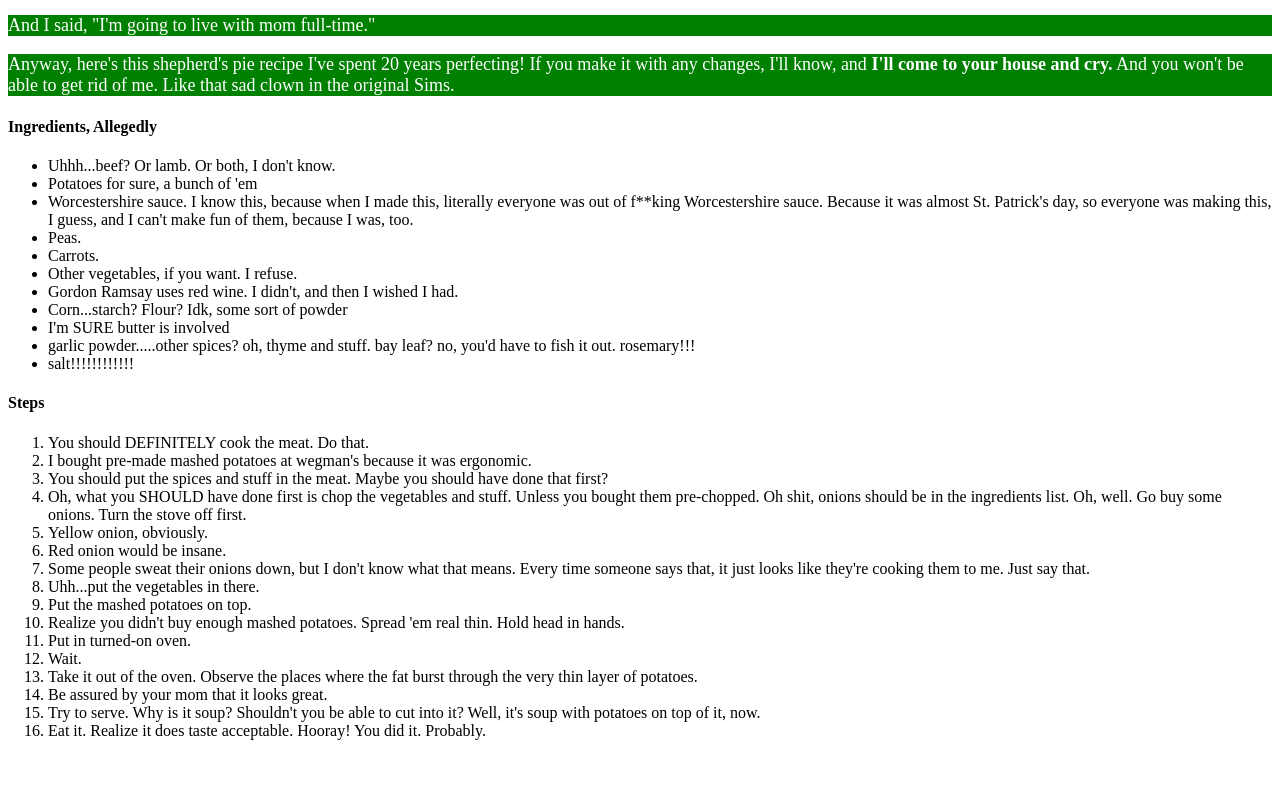
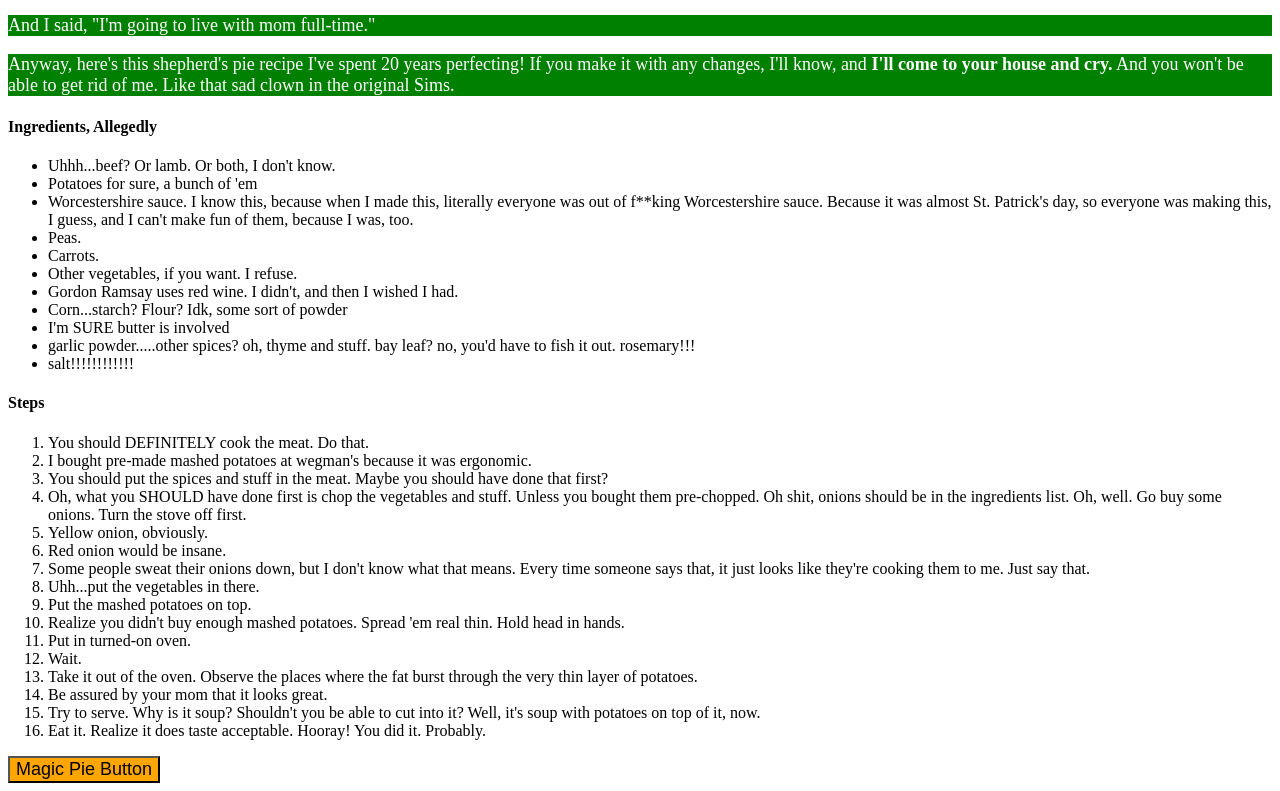
Before and after one commit to b0mbini/odin-recipes, a plain HTML site: page recipes/shepherdspie.html in a window 1280 px wide. Shown: the part 578-1369 px from the top of the page. Before the commit the page ends 1334 px from the top, so only its background shows below. Drawn offline with Linux system fonts and the light colour scheme.

Commit message:
recipes/shepherdspie.html

```diff
--- a/recipes/shepherdspie.html
+++ b/recipes/shepherdspie.html
@@ -56,5 +56,6 @@
             <li>Try to serve. Why is it soup? Shouldn't you be able to cut into it? Well, it's soup with potatoes on top of it, now.</li>
             <li>Eat it. Realize it does taste acceptable. Hooray! You did it. Probably.</li>
         </ol>
+        <button style="background-color: orange; font-size: 18px;">Magic Pie Button</button>
     </body>
 </html>
```
